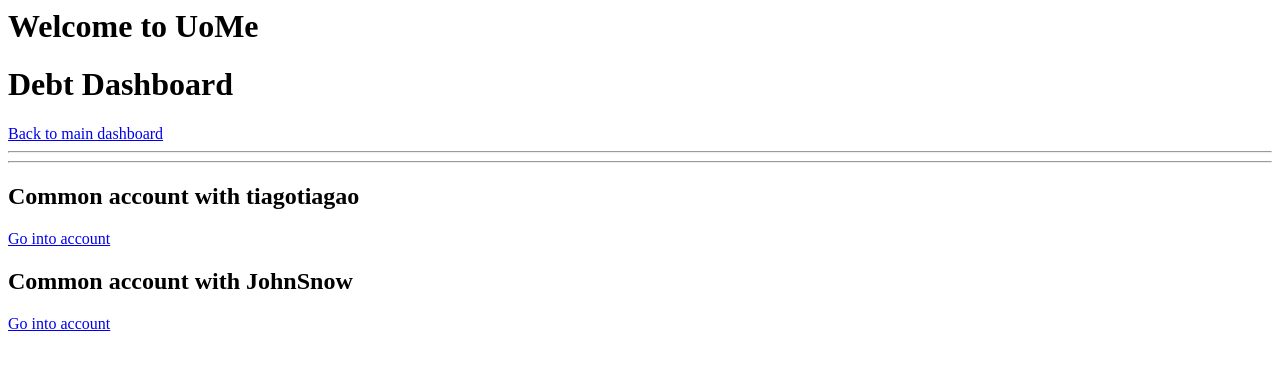
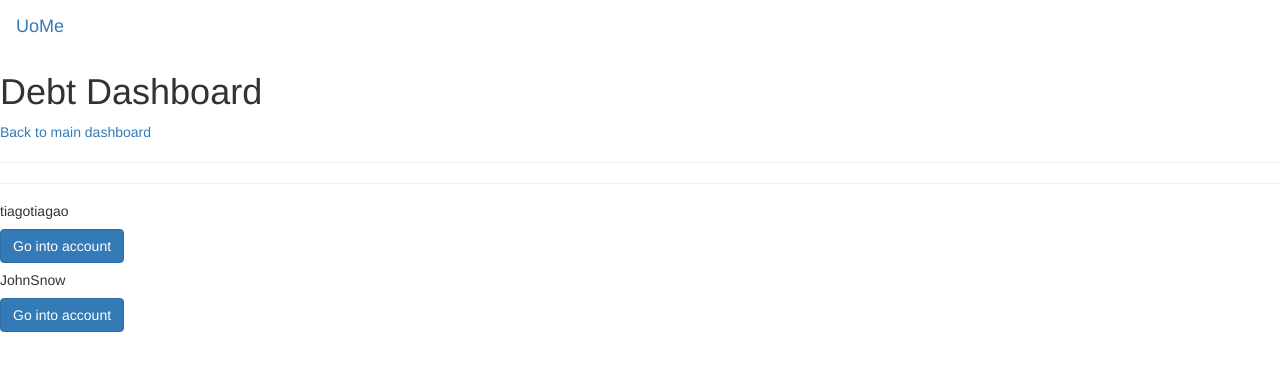
Before and after one commit to JeronimoMendes/UoMe-Dep, a Django app: page /debt_dashboard/ in a window 1280 px wide. Shown: the top 371 px of the page. Run offline with Django 3.2, Linux system fonts and the light colour scheme; a user stored in the database is signed in; data comes from the database, SQL or seed files in the repository; some libraries are stand-ins or nearby versions.

Commit message:
Visual change

```diff
--- a/common_balance/templates/base.html
+++ /dev/null
@@ -1,14 +0,0 @@
-<!--users/templates/base.html-->
-<style>
-    label, input {
-        display: block;
-    }
-    span.helptext {
-        display: none;
-    }
-</style>
-
-<h1>Welcome to UoMe</h1>
-
-{% block content %}
-{% endblock %}
--- a/common_balance/templates/dashboard/dashboard.html
+++ b/common_balance/templates/dashboard/dashboard.html
@@ -25,8 +25,12 @@
 
 {% if common_accs %}
     {% for acc, other_user, debt in common_accs %}
-        <h2>Common account with {{other_user.username}}</h2>
-        <a href="/common_account/?q={{acc.id}}">Go into account</a>
+        <div class="card" style="width: 18rem;">
+            <div class="card-body">
+            <h5 class="card-title">{{other_user.username}}</h5>
+            <a href="/common_account/?q={{acc.id}}" class="btn btn-primary">Go into account</a>
+            </div>
+        </div>
     {% endfor %}
 {% endif %}
 
--- a/users/templates/base.html
+++ b/users/templates/base.html
@@ -1,4 +1,5 @@
 <!--users/templates/base.html-->
+<!DOCTYPE html>
 <style>
     label, input {
         display: block;
@@ -8,7 +9,23 @@
     }
 </style>
 
-<h1>Welcome to UoMe</h1>
+<!-- Latest compiled and minified CSS -->
+<link rel="stylesheet" href="https://maxcdn.bootstrapcdn.com/bootstrap/3.4.1/css/bootstrap.min.css">
 
+<!-- jQuery library -->
+<script src="https://ajax.googleapis.com/ajax/libs/jquery/3.5.1/jquery.min.js"></script>
+
+<!-- Latest compiled JavaScript -->
+<script src="https://maxcdn.bootstrapcdn.com/bootstrap/3.4.1/js/bootstrap.min.js"></script>
+
+
+<!-- Image and text -->
+<nav class="navbar navbar-light bg-light">
+    <div class="container-fluid">
+      <a class="navbar-brand" href="/dashboard">
+        UoMe
+      </a>
+    </div>
+  </nav>
 {% block content %}
 {% endblock %}
```
